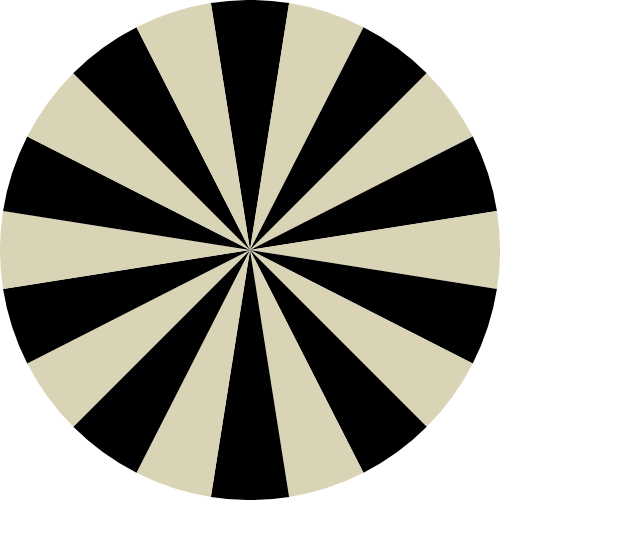
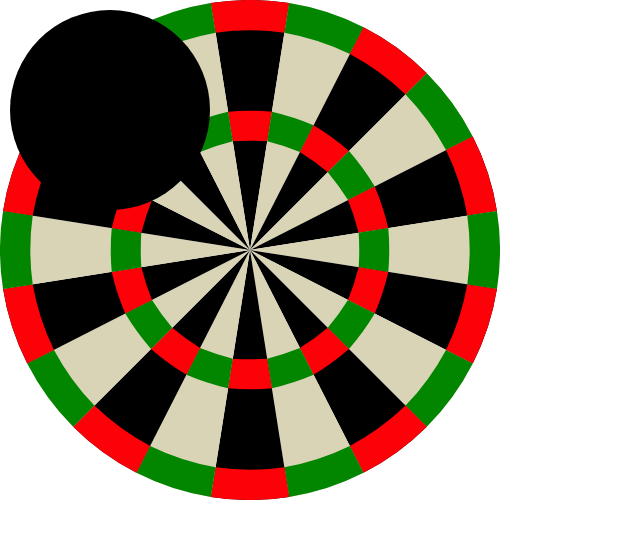
Before and after one commit to simondegand/darts, a React (Create React App) app: page / in a window 1280 px wide. Shown: the top 538 px of the page, without its empty margins (0-640 px from the left). Built offline with nearby package versions, Linux system fonts and the light colour scheme.

Commit message:
add circle following

```diff
--- a/src/App.js
+++ b/src/App.js
@@ -1,11 +1,34 @@
 import logo from './logo.svg';
 import './App.css';
-import Target from './target';
+import Target from './Target';
+import Following from './Following';
+import React from 'react';
+import { render } from '@testing-library/react';
 
-function App() {
-  return (
-    <Target size={500} arcThickness={30}/>
-  );
+class App extends React.Component {
+  constructor(props){
+    super(props);
+    this.state = {
+      displayFollower: true,
+      followerX: 0,
+      followerY:0
+    }
+    this.mouseMoved = this.mouseMoved.bind(this);
+  }
+
+  render(){
+    const {displayFollower, followerX, followerY} = this.state;
+    return (
+      <>
+        <Target size={500} arcThickness={30} mouseMoved={this.mouseMoved}/>
+        <Following display={displayFollower} x={followerX} y={followerY} mouseMoved={this.mouseMoved}/>
+      </>
+    );
+  }
+
+  mouseMoved(x, y){
+    this.setState({followerX : x, followerY: y})
+  }
 }
 
 export default App;
--- /dev/null
+++ b/src/Following.js
@@ -0,0 +1,17 @@
+import React from 'react'
+
+class Following extends React.Component{
+    constructor(props){
+        super(props);
+    }
+
+    render(){
+        return <div style={{position: 'absolute', display: this.props.display ? 'block' : 'none', top:this.props.y + 10, left: this.props.x + 10}} >
+            <svg width={200} height={200}>
+                <circle cx={100} cy={100} r={100} onMouseMove={(event) => this.props.mouseMoved(event.pageX, event.pageY) + console.log('coucou')}></circle>
+            </svg>
+        </div>
+    }
+}
+
+export default Following
--- a/src/Target.js
+++ b/src/Target.js
@@ -3,6 +3,7 @@ import React from 'react'
 class Target extends React.Component{
     constructor(props){
         super(props);
+        this.mouseMove = this.mouseMove.bind(this);
     }
 
     render() {
@@ -21,18 +22,40 @@ class Target extends React.Component{
             outsideArcs.push(this.getNextArc(outsideArcs[outsideArcs.length - 1], rotationAngle));
             insideArcs.push(this.getNextArc(insideArcs[insideArcs.length - 1], rotationAngle));
         }
-        return <svg width={size} height={size}>
+        return <svg width={size} height={size} onMouseMove={this.mouseMove}>
             {triangles.map(triangle => {
                 return <path fill={triangle.even ? black : white} d={`M${triangle.point1.x + radius} ${triangle.point1.y + radius} A${radius} ${radius} 0 0 1 ${triangle.point2.x + radius} ${triangle.point2.y + radius} L${radius} ${radius} Z`}/>
             })}
+            {outsideArcs.map((outsideArc, index) => {
+                return (
+                        <path fill={outsideArc.even ? red : green }
+                            d={`M${outsideArc.point1.x + radius} ${outsideArc.point1.y + radius}
+                            A${radius} ${radius} 0 0 1 ${outsideArc.point2.x + radius} ${outsideArc.point2.y + radius}
+                            L${outsideArc.point3.x + radius} ${outsideArc.point3.y + radius}
+                            A${radius} ${radius} 0 0 0 ${outsideArc.point4.x + radius} ${outsideArc.point4.y + radius} Z`}></path>
+                    );
+            })}
+            {insideArcs.map((insideArc, index) => {
+                return (
+                        <path fill={insideArc.even ? red : green }
+                            d={`M${insideArc.point1.x + radius} ${insideArc.point1.y + radius}
+                            A${radius} ${radius} 0 0 1 ${insideArc.point2.x + radius} ${insideArc.point2.y + radius}
+                            L${insideArc.point3.x + radius} ${insideArc.point3.y + radius}
+                            A${radius} ${radius} 0 0 0 ${insideArc.point4.x + radius} ${insideArc.point4.y + radius} Z`}></path>
+                    );
+            })}
         </svg>
     }
+    mouseMove(event){
+        this.props.mouseMoved(event.pageX, event.pageY)
+    }
+
+    //<path fill="${even ? green : red}" d="M${exteriorArc.x1 + radius} ${exteriorArc.y1 + radius} A${radius} ${radius} 0 0 1 ${exteriorArc.x2 + radius} ${exteriorArc.y2 + radius} L${exteriorArc.x3 + radius} ${exteriorArc.y3 + radius} A${radius} ${radius} 0 0 0 ${exteriorArc.x4 + radius} ${exteriorArc.y4 + radius}"/>
 
     getFirstTriangle(rotationAngle, radius){
         let x1 = -(Math.sin(rotationAngle/2) * radius);
         let x2 = 0 - x1;
         let y = -(Math.cos(rotationAngle/2) * radius);
-        console.log(x1, x2, y)
         return new Triangle(new Point(x1, y), new Point(x2, y), true);
     }
 
@@ -87,7 +110,6 @@ class Point{
 
 class Triangle{
     constructor(point1, point2, even){
-        console.log(point1)
         this.point1 = point1;
         this.point2 = point2;
         this.even = even;
```
Also changed, not shown: 1 other file (tests, documents, lock files or other folders).
